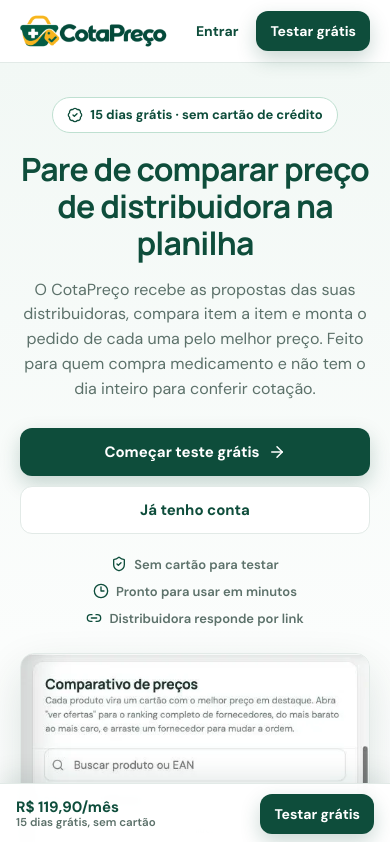
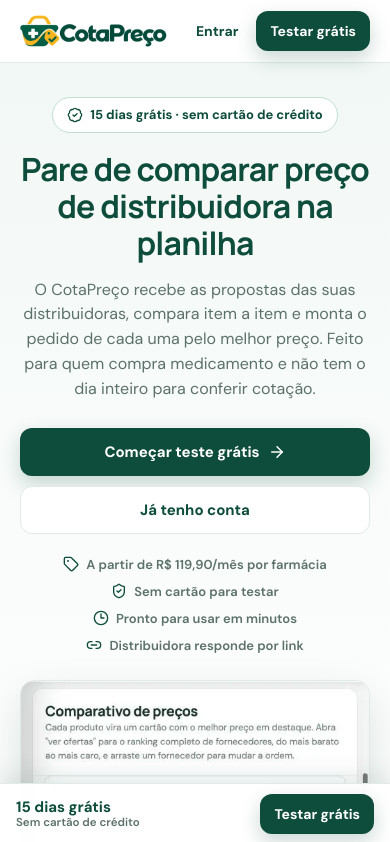
Before and after one commit to wesleyvicen/cotapreco_front, a React (Vite) app: page / in a window 390 px wide. Shown: the top 842 px of the page. Built offline with nearby package versions, Linux system fonts and the light colour scheme; no server answers.

Commit message:
feat: ajusta landing mobile - ancora preco no hero e tira valor da barra fixa
Preco cedo no hero reduz curiosidade sem competir com a dor do headline.
Barra fixa foca so no teste gratis (preco ja aparece no hero e na secao de precos).

```diff
--- a/src/pages/PaginaLanding.tsx
+++ b/src/pages/PaginaLanding.tsx
@@ -1,4 +1,4 @@
-import { ArrowRight, BadgeCheck, Boxes, CheckCircle2, Clock3, FileSpreadsheet, LineChart, Link2, MessageCircle, PackageCheck, Quote, Search, ShieldCheck, Sparkles, Users } from 'lucide-react'
+import { ArrowRight, BadgeCheck, Boxes, CheckCircle2, Clock3, FileSpreadsheet, LineChart, Link2, MessageCircle, PackageCheck, Quote, Search, ShieldCheck, Sparkles, Tag, Users } from 'lucide-react'
 import { useEffect, useState } from 'react'
 import { money } from '../api'
 import RodapeSite from '../components/RodapeEmpresa'
@@ -148,6 +148,7 @@
             <LinkInterno to="/login" className="lp-botao lp-botao-secundario">Já tenho conta</LinkInterno>
           </div>
           <ul className="lp-hero-provas">
+            <li><Tag/> A partir de R$ {PRECO_REAIS},{PRECO_CENTAVOS}/mês por farmácia</li>
             <li><ShieldCheck/> Sem cartão para testar</li>
             <li><Clock3/> Pronto para usar em minutos</li>
             <li><Link2/> Distribuidora responde por link</li>
@@ -268,7 +269,7 @@
 
           <div className="lp-preco-estimador">
             <label><Users/> Quantas farmácias você tem?
-              <input type="number" min={1} max={99} value={quantidade}
+              <input type="number" inputMode="numeric" min={1} max={99} value={quantidade}
                 onChange={e => setQuantidade(Math.max(1, Number(e.target.value) || 1))}/>
             </label>
             {quantidade === 1
@@ -297,10 +298,10 @@
 
     <RodapeSite/>
 
-    <div className="lp-cta-fixa" role="complementary" aria-label="Começar teste grátis">
+    <div className="lp-cta-fixa" role="region" aria-label="Começar teste grátis">
       <div>
-        <strong>R$ {PRECO_REAIS},{PRECO_CENTAVOS}/mês</strong>
-        <span>{TOTAL_DIAS_TESTE} dias grátis, sem cartão</span>
+        <strong>{TOTAL_DIAS_TESTE} dias grátis</strong>
+        <span>Sem cartão de crédito</span>
       </div>
       <LinkInterno to="/cadastro" className="lp-botao lp-botao-primario lp-botao-compacto">Testar grátis</LinkInterno>
     </div>
```
